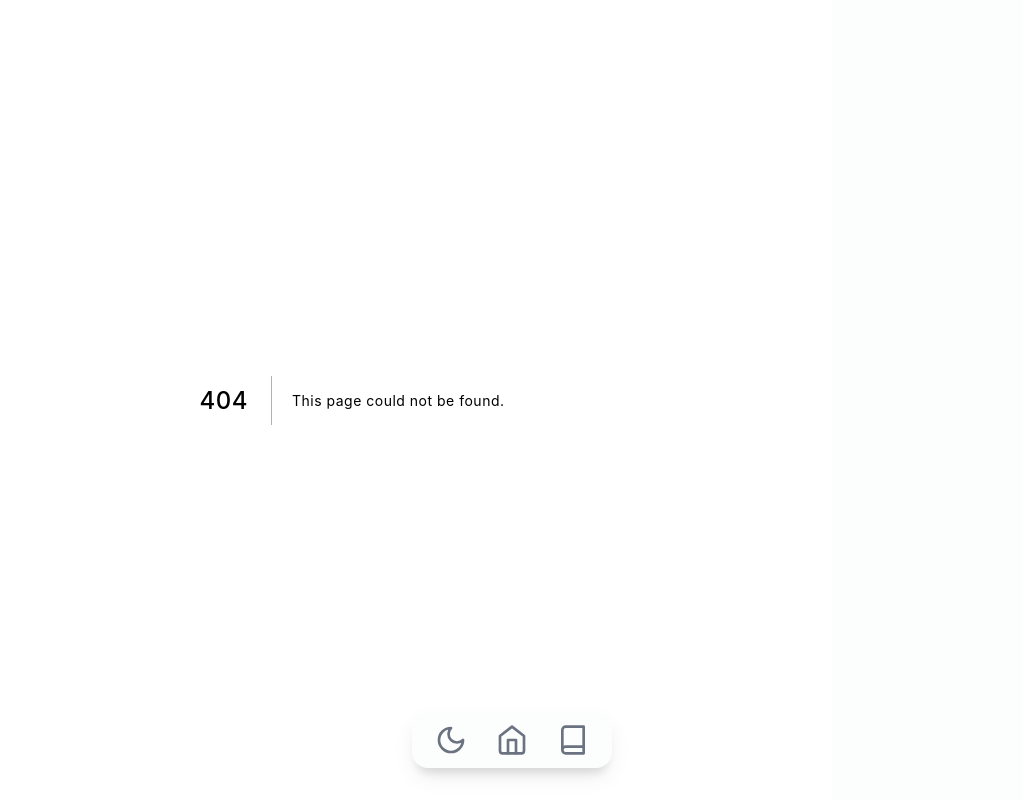
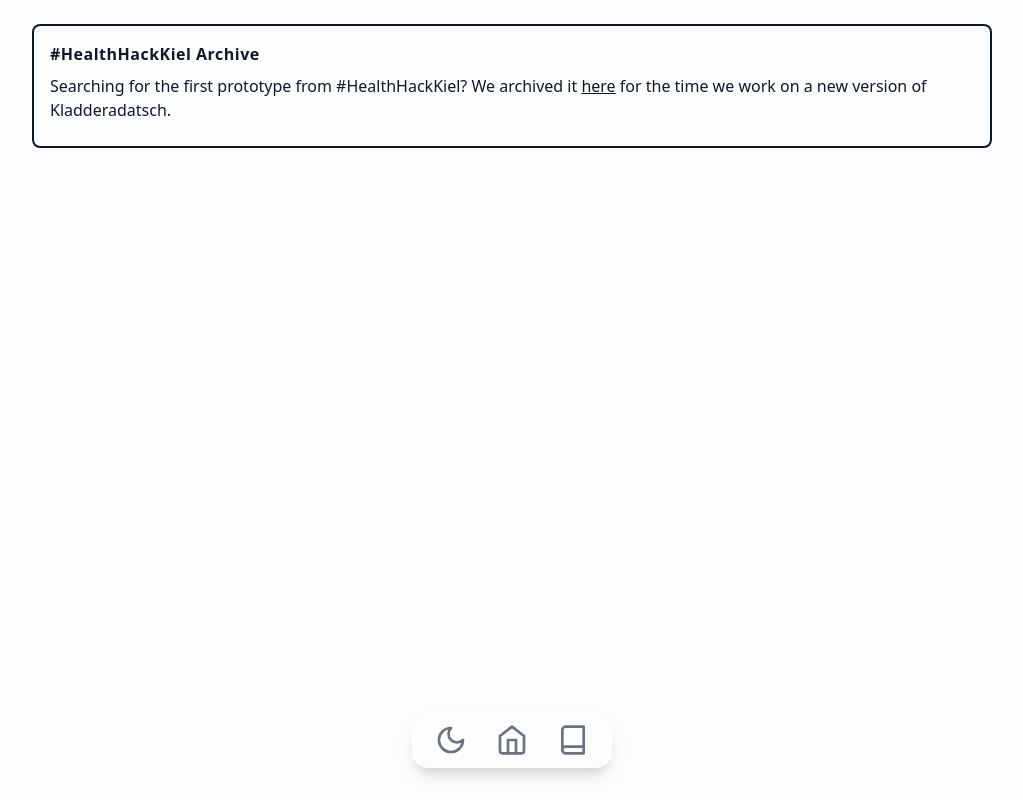
Before and after one commit to chaostreff-flensburg/kladderadatsch, a Next.js app: page / in a window 1280 px wide. Before the commit this address had no page. Shown: the whole page, without its empty margins (128-1151 px from the left). Built offline with nearby package versions, Linux system fonts and the light colour scheme.

Commit message:
Added new index with link to archive. Also set the archived version to only use the light theme.

```diff
--- a/pages/healthhackkiel.jsx
+++ b/pages/healthhackkiel.jsx
@@ -42,6 +42,8 @@ class Page extends React.Component {
     if (energy != undefined) {
       this.setState({ energyLevel: energy });
     }
+
+    document.documentElement.setAttribute("prefers-color-scheme", "light");
   };
 
   onDragEnd = result => {
--- /dev/null
+++ b/pages/index.jsx
@@ -0,0 +1,27 @@
+import Link from "next/link";
+
+function Index() {
+  return (
+    <>
+      <aside className="archive-card">
+        <h4>#HealthHackKiel Archive</h4>
+        <p>
+          Searching for the first prototype from #HealthHackKiel? We archived it{" "}
+          <Link href="/healthhackkiel">here</Link> for the time we work on a new
+          version of Kladderadatsch.
+        </p>
+      </aside>
+
+      <style jsx>{`
+        .archive-card {
+          padding: 16px;
+          border-width: 2px;
+          border-radius: 8px;
+          border-color: var(--text-color);
+        }
+      `}</style>
+    </>
+  );
+}
+
+export default Index;
```
